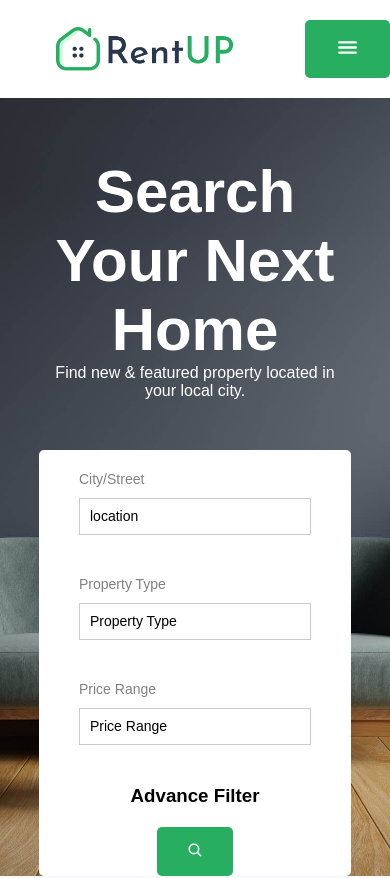
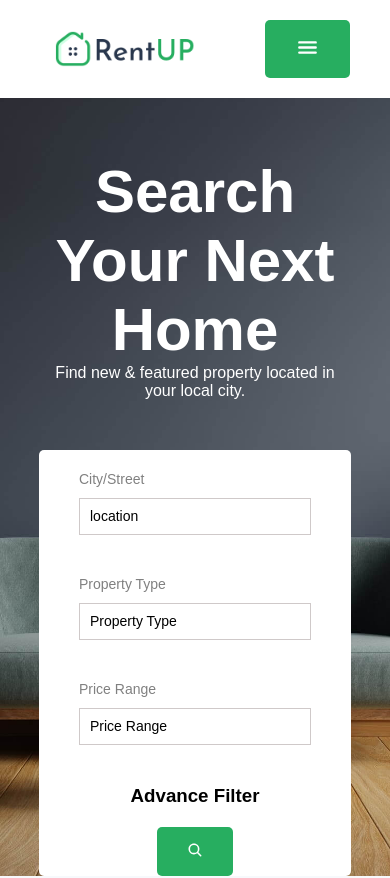
Before and after one commit to mahmoud-mohamed01/Real-estate-React-App, a React (Create React App) app: page / in a window 390 px wide. Shown: the top 878 px of the page. Built offline with nearby package versions, Linux system fonts and the light colour scheme.

Commit message:
Update Header.css

```diff
--- a/src/Components/Header/Header.css
+++ b/src/Components/Header/Header.css
@@ -69,7 +69,7 @@ header button {
     display: none;
   }
   .logo img {
-    width: 180px;
+    width: 140px;
   }
 
   .mobile-nav {
```
